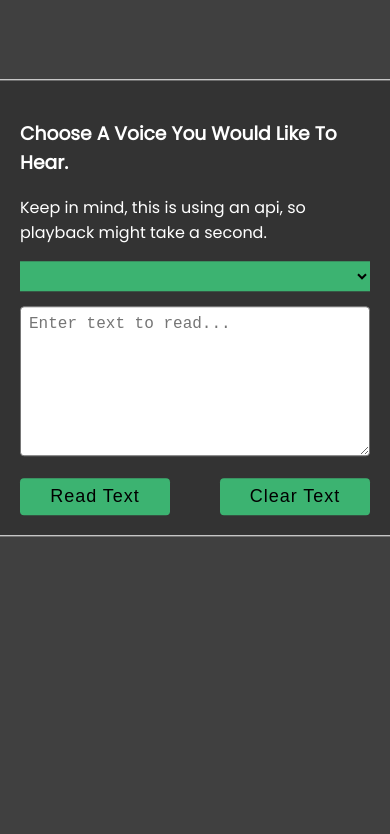
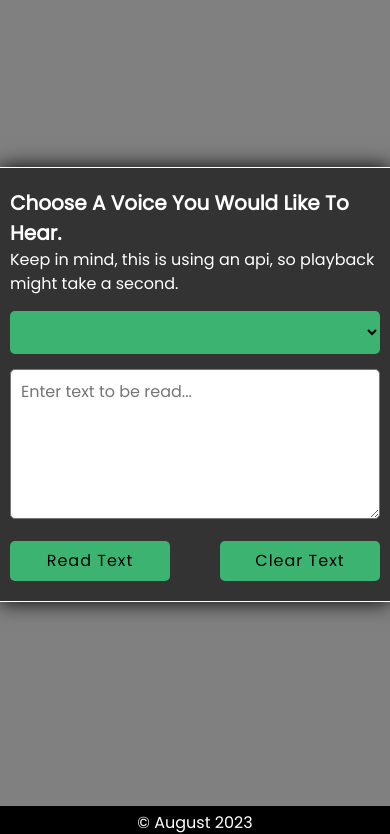
Before and after one commit to NayNayRen/text-to-speech, a plain HTML site: page index.html in a window 390 px wide. Shown: the part 114-948 px from the top of the page. Before the commit the page ends 844 px from the top, so only its background shows below. Drawn offline with Linux system fonts and the light colour scheme.

Commit message:
updated README, added page-reset, tweaked styles, added header and footer

```diff
--- a/index.html
+++ b/index.html
@@ -1,27 +1,45 @@
 <!DOCTYPE html>
 <html lang="en">
+
 <head>
   <meta charset="UTF-8">
   <meta name="viewport" content="width=device-width, initial-scale=1.0">
   <meta http-equiv="X-UA-Compatible" content="ie=edge">
   <link rel="stylesheet" href="https://cdnjs.cloudflare.com/ajax/libs/font-awesome/5.15.2/css/all.min.css"
-  integrity="sha512-HK5fgLBL+xu6dm/Ii3z4xhlSUyZgTT9tuc/hSrtw6uzJOvgRr2a9jyxxT1ely+B+xFAmJKVSTbpM/CuL7qxO8w==" crossorigin="anonymous"/>
-  <link rel="stylesheet" href="styles.css">
+    integrity="sha512-HK5fgLBL+xu6dm/Ii3z4xhlSUyZgTT9tuc/hSrtw6uzJOvgRr2a9jyxxT1ely+B+xFAmJKVSTbpM/CuL7qxO8w=="
+    crossorigin="anonymous" />
+  <link rel="preconnect" href="https://fonts.googleapis.com">
+  <link rel="preconnect" href="https://fonts.gstatic.com" crossorigin>
+  <link href="https://fonts.googleapis.com/css2?family=Poppins&display=swap" rel="stylesheet">
+  <link rel="stylesheet" href="styles/page-reset.css">
+  <link rel="stylesheet" href="styles/styles.css">
   <title>Text To Speach</title>
+  <link rel="icon" href="logo.png" />
 </head>
+
 <body>
-
+  <header>
+    <h2>Text to Speech</h2>
+  </header>
+  <main>
     <div id="text-box" class="text-box">
       <h3>Choose A Voice You Would Like To Hear.</h3>
       <p>Keep in mind, this is using an api, so playback might take a second.</p>
       <select id="voices"></select>
-    <textarea id="text" placeholder="Enter text to read..."></textarea>
+      <textarea id="text" placeholder="Enter text to be read..."></textarea>
       <div class="button-box">
         <button id="read" class="btn">Read Text</button>
         <button id="clear" class="btn">Clear Text</button>
       </div>
     </div>
-
+  </main>
+  <footer>
+    <p>&copy; August 2023</p>
+    <div class="footer-logo">
+      <img src="logo.png" alt="My Logo" />
+    </div>
+  </footer>
   <script src="scripts.js" charset="utf-8"></script>
 </body>
+
 </html>
--- a/styles.css
+++ /dev/null
@@ -1,92 +0,0 @@
-@import url('https://fonts.googleapis.com/css2?family=Poppins&display=swap');
-
-*{
-  box-sizing: border-box;
-}
-
-body{
-  background: rgba(0,0,0,0.75);
-  font-family: 'Poppins', sans-serif;
-  margin: 0;
-  min-height: 100vh;
-  padding: 0;
-}
-
-.btn{
-  background-color: rgb(60,179,113);
-  border-radius: 4px;
-  border: 0;
-  color: #000;
-  cursor: pointer;
-  letter-spacing: 1px;
-  font-size: 18px;
-  padding: 8px;
-}
-.btn:active{
-  transform: scale(0.98);
-}
-.btn:focus, select:focus{
-  outline: 0;
-}
-
-.button-box{
-  display: grid;
-  grid-template-columns: 1fr 1fr;
-  grid-column-gap: 50px;
-}
-
-.speech{
-  color: #fff;
-}
-
-.text-box{
-  background-color: #333;
-  border: solid 1px #fff;
-  border-radius: 5px;
-  color: #fff;
-  left: 50%;
-  padding: 20px;
-  position: absolute;
-  top: 50%;
-  transform: translate(-50%, -50%);
-  /*transition: all 1s ease-in-out;*/
-  width: 70%;
-}
-.text-box select{
-  background-color: rgb(60,179,113);
-  border: 0;
-  color: #000;
-  font-size: 12px;
-  height: 30px;
-  width: 100%;
-}
-.text-box textarea{
-  border-radius: 4px;
-  font-size: 16px;
-  height: 150px;
-  margin: 15px 0;
-  padding: 8px;
-  width: 100%;
-}
-.text-box .btn{
-  width: 100%;
-}
-
-@media(max-width: 1100px){
-  .text-box{
-    width: 80%;
-  }
-}
-@media(max-width: 800px){
-  .text-box{
-    width: 90%;
-  }
-}
-@media(max-width: 500px){
-  .text-box{
-    border-left: 0;
-    border-radius: 0;
-    border-right: 0;
-    width: 100%;
-  }
-}
--- /dev/null
+++ b/styles/page-reset.css
@@ -0,0 +1,85 @@
+/* Box sizing rules */
+*,
+*::before,
+*::after {
+    -webkit-box-sizing: border-box;
+    box-sizing: border-box;
+}
+
+/* A elements that don't have a class get default styles */
+a:not([class]) {
+    -webkit-text-decoration-skip: ink;
+    text-decoration-skip-ink: auto;
+}
+
+/* Set core body defaults */
+body {
+    -webkit-font-smoothing: antialiased;
+    line-height: 1.5;
+    height: 100vh;
+    margin: 0;
+    overflow-x: hidden;
+    padding: 0;
+    text-rendering: optimizeSpeed;
+}
+
+/* Inherit fonts for inputs and buttons */
+button,
+input,
+select,
+textarea {
+    font: inherit;
+}
+
+/* Remove default margin */
+h1,
+h2,
+h3,
+h4,
+p,
+figure,
+blockquote,
+dl,
+dd {
+    margin: 0;
+}
+
+/* Set core html defaults */
+html {
+    height: 100%;
+    margin: 0;
+    padding: 0;
+    scroll-behavior: smooth;
+    width: 100%;
+}
+
+ul,
+li {
+    margin: 0;
+    padding: 0;
+}
+
+/* Remove list styles on ul, ol elements with a list role, which suggests default styling will be removed */
+ul[role='list'],
+ol[role='list'] {
+    list-style: none;
+}
+
+/* Remove all animations, transitions and smooth scroll for people that prefer not to see them */
+@media (prefers-reduced-motion: reduce) {
+    html:focus-within {
+        scroll-behavior: auto;
+    }
+
+    *,
+    *::before,
+    *::after {
+        -webkit-animation-duration: 0.01ms !important;
+        -webkit-animation-iteration-count: 1 !important;
+        -webkit-transition-duration: 0.01ms !important;
+        animation-duration: 0.01ms !important;
+        animation-iteration-count: 1 !important;
+        scroll-behavior: auto !important;
+        transition-duration: 0.01ms !important;
+    }
+}
--- /dev/null
+++ b/styles/styles.css
@@ -0,0 +1,161 @@
+body {
+  background-color: #808080;
+  font-family: 'Poppins', sans-serif;
+}
+
+.btn {
+  background-color: rgb(60, 179, 113);
+  border-radius: 5px;
+  border: 0;
+  color: #000;
+  cursor: pointer;
+  letter-spacing: 1px;
+  font-size: 18px;
+  padding: 8px;
+}
+
+.btn:active {
+  -webkit-transform: scale(0.98);
+  transform: scale(0.98);
+}
+
+.btn:focus,
+select:focus {
+  outline: 0;
+}
+
+.button-box {
+  display: -ms-grid;
+  display: grid;
+  grid-column-gap: 50px;
+  grid-template-columns: 1fr 1fr;
+}
+
+footer {
+  background-color: #000;
+  color: #fff;
+  padding: 5px;
+  text-align: center;
+}
+
+.footer-logo {
+  margin: 5px auto 0 auto;
+  width: 50px;
+}
+
+.footer-logo img {
+  height: auto;
+  width: 100%;
+}
+
+h3 {
+  font-size: 28px;
+}
+
+header {
+  background-color: #000;
+  color: #fff;
+  padding: 20px 5px;
+  text-align: center;
+}
+
+main {
+  -ms-flex-align: center;
+  -ms-flex-direction: column;
+  -ms-flex-pack: center;
+  -webkit-box-align: center;
+  -webkit-box-direction: normal;
+  -webkit-box-orient: vertical;
+  -webkit-box-pack: center;
+  align-items: center;
+  display: -ms-flexbox;
+  display: -webkit-box;
+  display: flex;
+  flex-direction: column;
+  justify-content: center;
+  min-height: 100%;
+}
+
+.speech {
+  color: #fff;
+}
+
+.text-box {
+  -webkit-box-shadow: 0 0 20px #000;
+  background-color: #333;
+  border-radius: 5px;
+  border: solid 1px #fff;
+  box-shadow: 0 0 20px #000;
+  color: #fff;
+  padding: 40px 20px;
+  width: 60%;
+}
+
+.text-box p {
+  font-size: 16px;
+}
+
+.text-box select {
+  background-color: rgb(60, 179, 113);
+  border: 0;
+  border-radius: 5px;
+  color: #000;
+  font-size: 20px;
+  height: auto;
+  margin-top: 15px;
+  padding: 8px 15px;
+  width: 100%;
+}
+
+.text-box textarea {
+  border-radius: 5px;
+  font-size: 16px;
+  height: 150px;
+  margin: 15px 0;
+  padding: 10px;
+  width: 100%;
+}
+
+.text-box .btn {
+  width: 100%;
+}
+
+@media(max-width: 1000px) {
+  h3 {
+    font-size: 24px;
+  }
+
+  .text-box {
+    padding: 30px 15px;
+    width: 90%;
+  }
+}
+
+@media(max-width: 700px) {
+  .btn {
+    font-size: 16px;
+  }
+
+  h3 {
+    font-size: 20px;
+  }
+
+  .text-box {
+    padding: 20px 10px;
+    width: 95%;
+  }
+
+  .text-box select {
+    font-size: 18px;
+    padding: 8px 10px;
+  }
+}
+
+@media(max-width: 400px) {
+  .text-box {
+    border-left: 0;
+    border-radius: 0;
+    border-right: 0;
+    width: 100%;
+  }
+}
```
Also changed, not shown: logo.png (added), 1 other file. Lines whose indentation alone changed are shown as unchanged.
